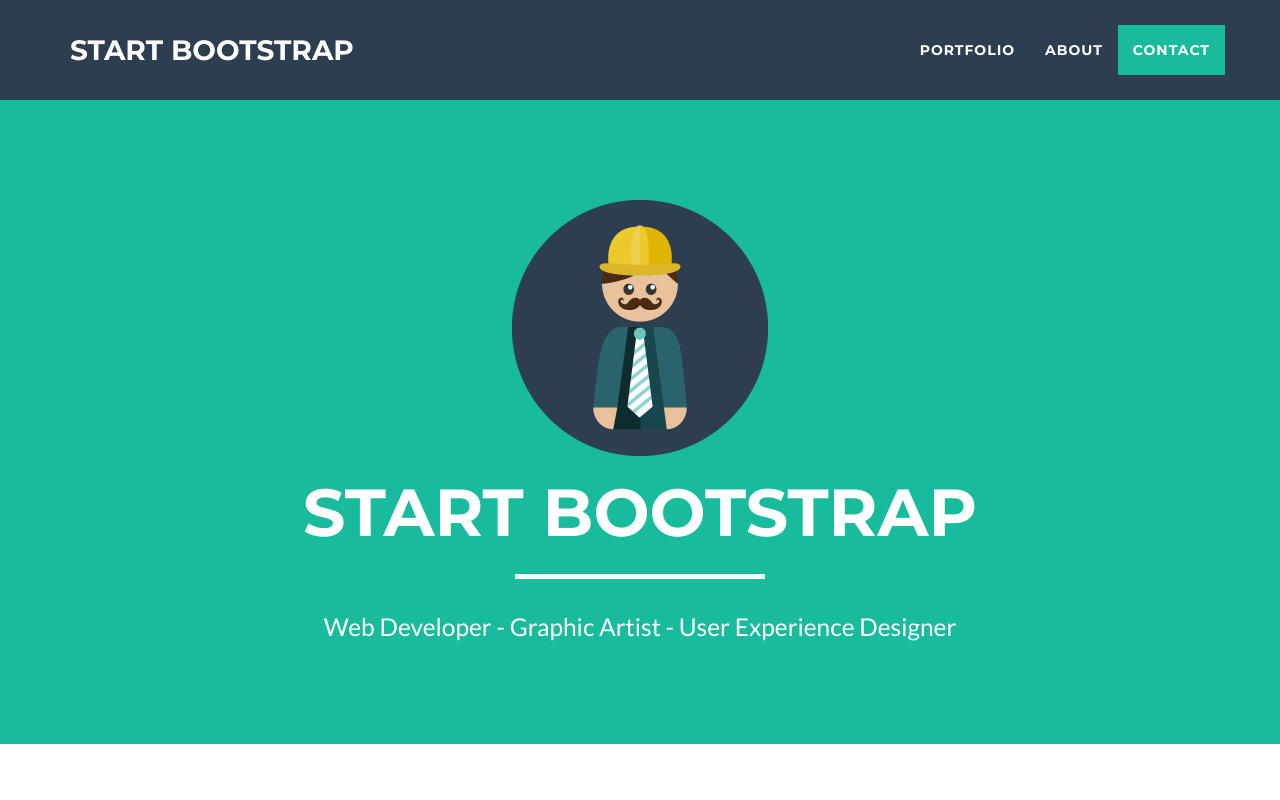
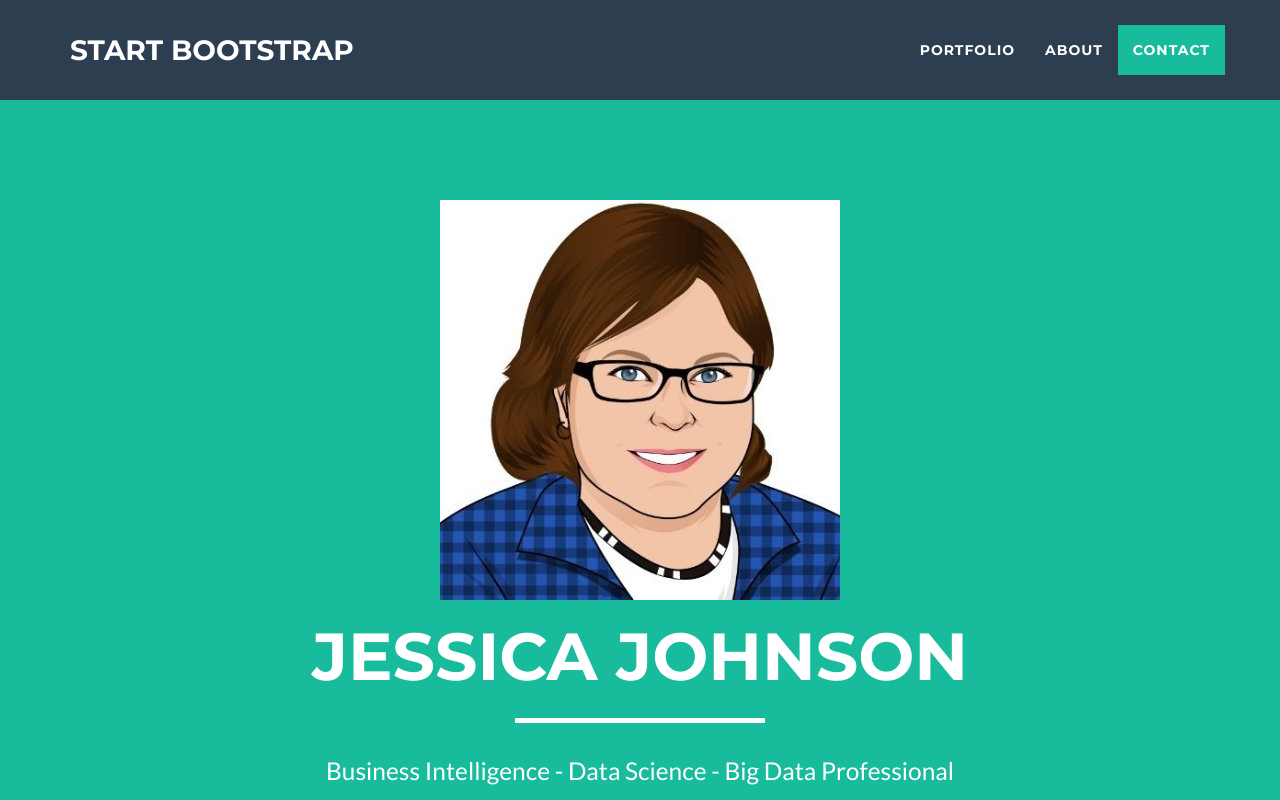
Before and after one commit to sqldataninja-gh-pages/old-portfolio, a website: page index.html in a window 1280 px wide. Shown: the top 800 px of the page. Drawn offline with nearby package versions, Linux system fonts and the light colour scheme.

Commit message:
bootstrap implementation

```diff
--- a/index.html
+++ b/index.html
@@ -9,7 +9,7 @@
     <meta name="description" content="">
     <meta name="author" content="">
 
-    <title>Freelancer - Start Bootstrap Theme</title>
+    <title>Jessica Johnson</title>
 
     <!-- Bootstrap Core CSS -->
     <link href="vendor/bootstrap/css/bootstrap.min.css" rel="stylesheet">
@@ -72,11 +72,11 @@
         <div class="container" id="maincontent" tabindex="-1">
             <div class="row">
                 <div class="col-lg-12">
-                    <img class="img-responsive" src="img/profile.png" alt="">
+                    <img class="img-responsive" src="img/me.jpg" alt="">
                     <div class="intro-text">
-                        <h1 class="name">Start Bootstrap</h1>
+                        <h1 class="name">Jessica Johnson</h1>
                         <hr class="star-light">
-                        <span class="skills">Web Developer - Graphic Artist - User Experience Designer</span>
+                        <span class="skills">Business Intelligence - Data Science - Big Data Professional</span>
                     </div>
                 </div>
             </div>
```
Also changed, not shown: img/me.jpg (added), 1 other file.
